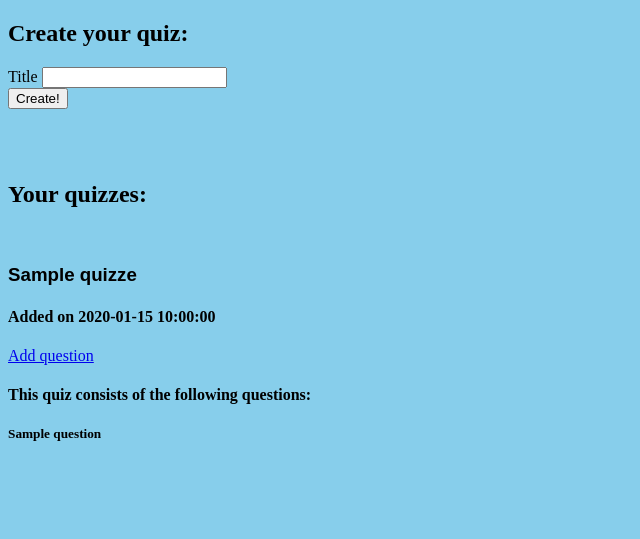
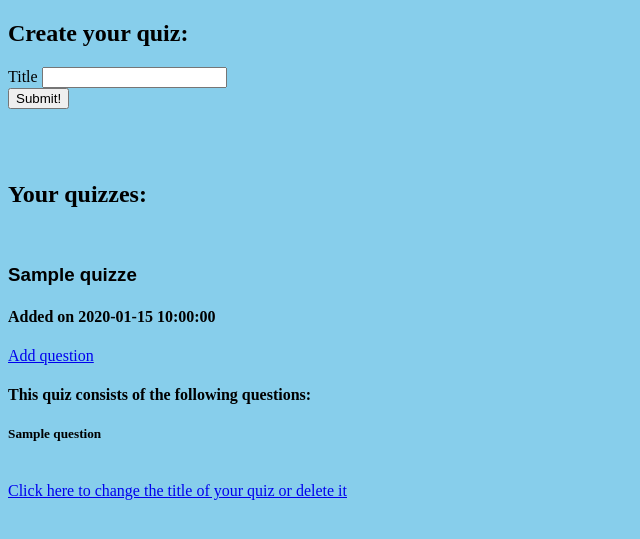
Before and after one commit to pstyp/quizcreator, a Flask app: page /quiz in a window 1280 px wide. Shown: the part 30-569 px from the top of the page, without its empty margins (0-640 px from the left). Run offline with Flask 2, Linux system fonts and the light colour scheme; tables that the repository leaves empty hold one stand-in row (values such as "Sample post"); parts of the project's set-up code (start-up, migrations or seed data) failed here and were passed over.

Commit message:
added update and delete functionality to quizzes

```diff
--- a/application/forms.py
+++ b/application/forms.py
@@ -27,7 +27,7 @@ class QuizForm(FlaskForm):
         ]
         )
 
-    submit = SubmitField('Create!')
+    submit = SubmitField('Submit!')
 
 class AddQuestionToQuizForm(FlaskForm):
         question=SelectField("Select your questions",
@@ -36,4 +36,4 @@ class AddQuestionToQuizForm(FlaskForm):
                 (question.id, question.question) for question in Questions.query.all()
                 ]
             )
-        add_quest=SubmitField('Add!')
+        add_quest=SubmitField('Add question!')
--- a/application/routes.py
+++ b/application/routes.py
@@ -87,4 +87,29 @@ def add_question_to_quiz(id):
         quiz.questions.append(questionData)
         db.session.commit()
         return redirect(url_for('quiz'))
-    return render_template('add_question_to_quiz.html', title='Add question to your quiz', form=form, id=id, quiz=quiz)
+    return render_template('add_question_to_quiz.html', title='Add question to your quiz', form=form, id=id)
+
+
+
+
+
+@app.route('/delete_quiz/<int:id>', methods=['GET', 'POST'])
+def delete_quiz(id):
+    quiz=Quizzes.query.filter_by(id=id).first()
+    db.session.delete(quiz)
+    db.session.commit()
+    return redirect(url_for('quiz'))
+
+
+
+@app.route('/update_quiz/<int:id>', methods=['GET', 'POST'])
+def update_quiz(id):
+    quiz=Quizzes.query.filter_by(id=id).first()
+    form = QuizForm()
+    if form.validate_on_submit():
+        quiz.title=form.title.data
+        db.session.commit()
+        return redirect(url_for('quiz'))
+    elif request.method=='GET':
+        form.title.data=quiz.title
+    return render_template('update_quiz.html', title='Update quiz', form=form, id=id)
--- a/application/templates/quiz.html
+++ b/application/templates/quiz.html
@@ -36,9 +36,14 @@
 	<h4> This quiz consists of the following questions: </h4>
 	{% for question in quiz.questions %}
 	<h5>{{ question.question }}</h5>
+
+</div>
 {% endfor %}
-	{% endfor %}
-</div>
 <br>
 
+<a href="update_quiz/{{quiz.id}}">Click here to change the title of your quiz or delete it</a>
+<br>
+
+{% endfor %}
+
 {% endblock %}
--- a/requirements.txt
+++ b/requirements.txt
@@ -10,3 +10,5 @@ SQLAlchemy==1.3.17
 Werkzeug==1.0.1
 Flask-WTF==0.14.3
 WTForms==2.3.1
+pytest==5.4.3
+pytest-cov==2.10.0
```
Also changed, not shown: application/templates/update_quiz.html (added, +28 -0 lines), tests/__init__.py (added), tests/test_back_end.py (added).
